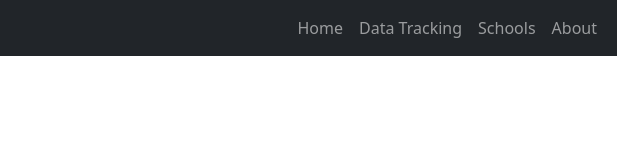
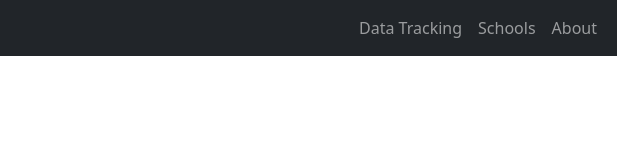
Before and after one commit to GrantCulbertson/BelizeSolarProject, a website: page src/pages/schools.html in a window 1280 px wide. Shown: the full height of the page, 581-1221 px from the left. Drawn offline with nearby package versions, Linux system fonts and the light colour scheme.

Commit message:
added shit

```diff
--- a/src/pages/schools.html
+++ b/src/pages/schools.html
@@ -27,7 +27,6 @@
 					<ul class = "navbar-nav ms-auto">
 						<!-- Nav Bar Items -->
 						<li class = "nav-item">
-							<a href = "index.html" class = "nav-link">Home</a>
 						</li>
 						<li class = "nav-item">
 							<a href = "#" class = "nav-link">Data Tracking</a>
@@ -45,14 +44,6 @@
 	  </div>
 	<!-- End Nav Bar -->
 
-
-
-
-
-
-
-
-
     <!-- Optional JavaScript; choose one of the two! -->
 
     <!-- Option 1: Bootstrap Bundle with Popper -->
@@ -61,7 +52,7 @@
     <!-- Option 2: Separate Popper and Bootstrap JS -->
     <!--
     <script src="https://cdn.jsdelivr.net/npm/@popperjs/core@2.9.2/dist/umd/popper.min.js" integrity="sha384-IQsoLXl5PILFhosVNubq5LC7Qb9DXgDA9i+tQ8Zj3iwWAwPtgFTxbJ8NT4GN1R8p" crossorigin="anonymous"></script>
-    <script src="https://cdn.jsdelivr.net/npm/bootstrap@5.0.2/dist/js/bootstrap.min.js" integrity="sha384-cVKIPhGWiC2Al4u+LWgxfKTRIcfu0JTxR+EQDz/bgldoEyl4H0zUF0QKbrJ0EcQF" crossorigin="anonymous"></script>
+    <script src="https://cdn.jsdelivr.net/npm/bootstrap@e5.0.2/dist/js/bootstrap.min.js" integrity="sha384-cVKIPhGWiC2Al4u+LWgxfKTRIcfu0JTxR+EQDz/bgldoEyl4H0zUF0QKbrJ0EcQF" crossorigin="anonymous"></script>
     -->
   </body>
 </html>
```
